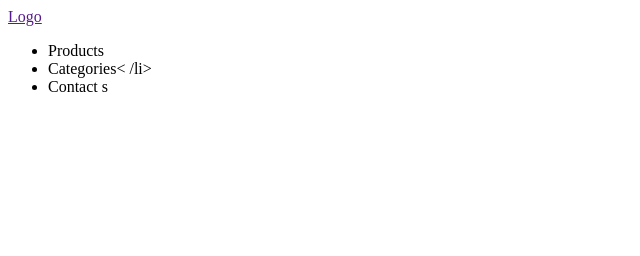
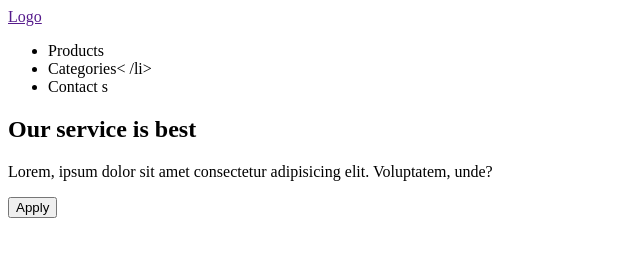
Before and after one commit to DactaH/landing-page, a plain HTML site: page index.html in a window 1280 px wide. Shown: the whole page, without its empty margins (0-640 px from the left). Drawn offline with Linux system fonts and the light colour scheme; files that its build step writes are made by us from their sources.

Commit message:
added hero section

```diff
--- a/index.html
+++ b/index.html
@@ -7,6 +7,7 @@
     <link rel="stylesheet" href="./CSS/style.css" />
   </head>
   <body>
+
     <header>
       <a href="">Logo</a>
       <nav>
@@ -17,6 +18,20 @@
         </ul>
       </nav>
     </header>
+
+    <section class="hero">
+        <div class="container">
+            <div class="hero__wrap">
+                <h1>Our service is best</h1>
+                <p>
+                    Lorem, ipsum dolor sit amet consectetur adipisicing
+                    elit. Voluptatem, unde?
+                </p>
+                <button>Apply</button>
+            </div>
+        </div>
+    </section>
+
     <script type="module" src="./JS/script.js"></script>
   </body>
 </html>
```
